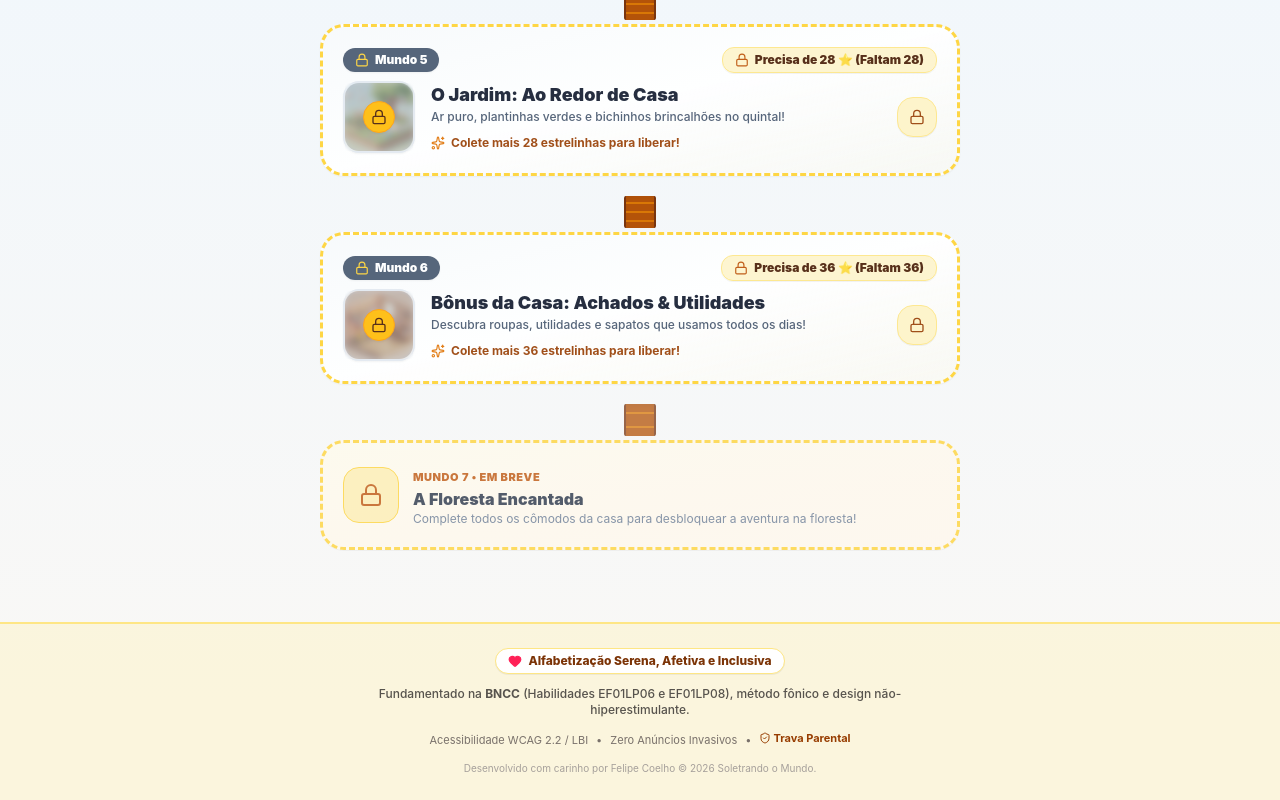
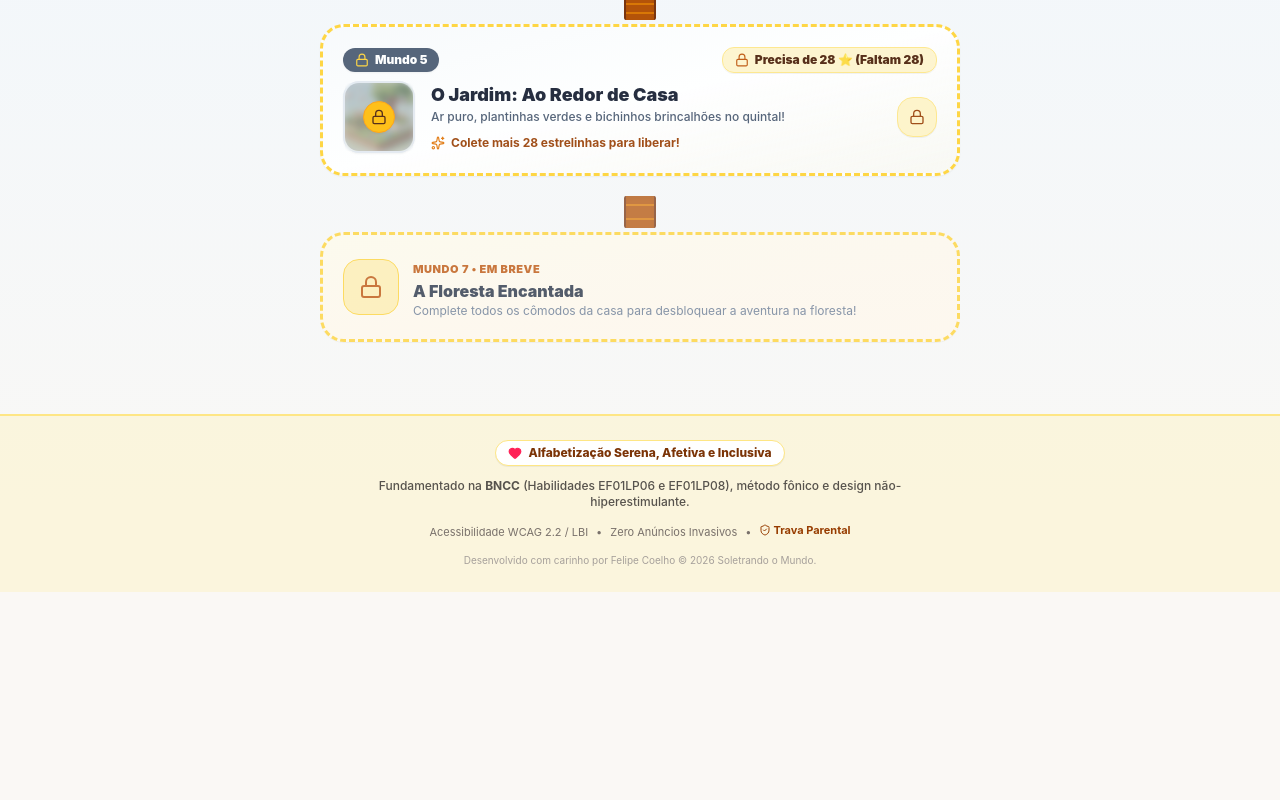
Before and after one commit to 1felipeaac/soletrando-o-mundo, a React (Vite) app: page / in a window 1280 px wide. Shown: the part 992-1792 px from the top of the page. After the commit the page ends 1584 px from the top, so only its background shows below. Built offline with nearby package versions, Linux system fonts and the light colour scheme.

Commit message:
feat(ui): omite temporariamente o mundo bonus da navegacao ate a liberacao das artes 3D

```diff
--- a/src/data/worldsData.ts
+++ b/src/data/worldsData.ts
@@ -1,6 +1,6 @@
 import type { WorldRoom } from '../types/game';
 
-export const WORLDS_DATA: WorldRoom[] = [
+export const ALL_WORLDS_DATA: WorldRoom[] = [
   {
     id: 1,
     title: 'Minha Casa: O Quarto Mágico',
@@ -924,6 +924,7 @@ export const WORLDS_DATA: WorldRoom[] = [
     title: 'Bônus da Casa: Achados & Utilidades',
     shortName: 'O Bônus',
     theme: 'bonus',
+    hidden: true, // Oculto temporariamente até a liberação de cota para os 8 itens de massinha 3D
     description: 'Descubra roupas, utilidades e sapatos que usamos todos os dias!',
     icon: '🎒',
     requiredStars: 36,
@@ -1102,3 +1103,6 @@ export const WORLDS_DATA: WorldRoom[] = [
     ],
   },
 ];
+
+// O Bônus da Casa fica oculto na navegação até que as ilustrações 3D de massinha sejam geradas pela IA
+export const WORLDS_DATA: WorldRoom[] = ALL_WORLDS_DATA.filter((world) => !world.hidden);
--- a/src/types/game.ts
+++ b/src/types/game.ts
@@ -29,6 +29,7 @@ export interface WorldRoom {
   theme: string;
   description: string;
   icon: string;
+  hidden?: boolean; // Oculta o mundo temporariamente da navegação/mapa
   requiredStars?: number; // Estrelas globais necessárias para desbloquear
   sceneImage?: string;
   sceneSubtitle?: string;
```
